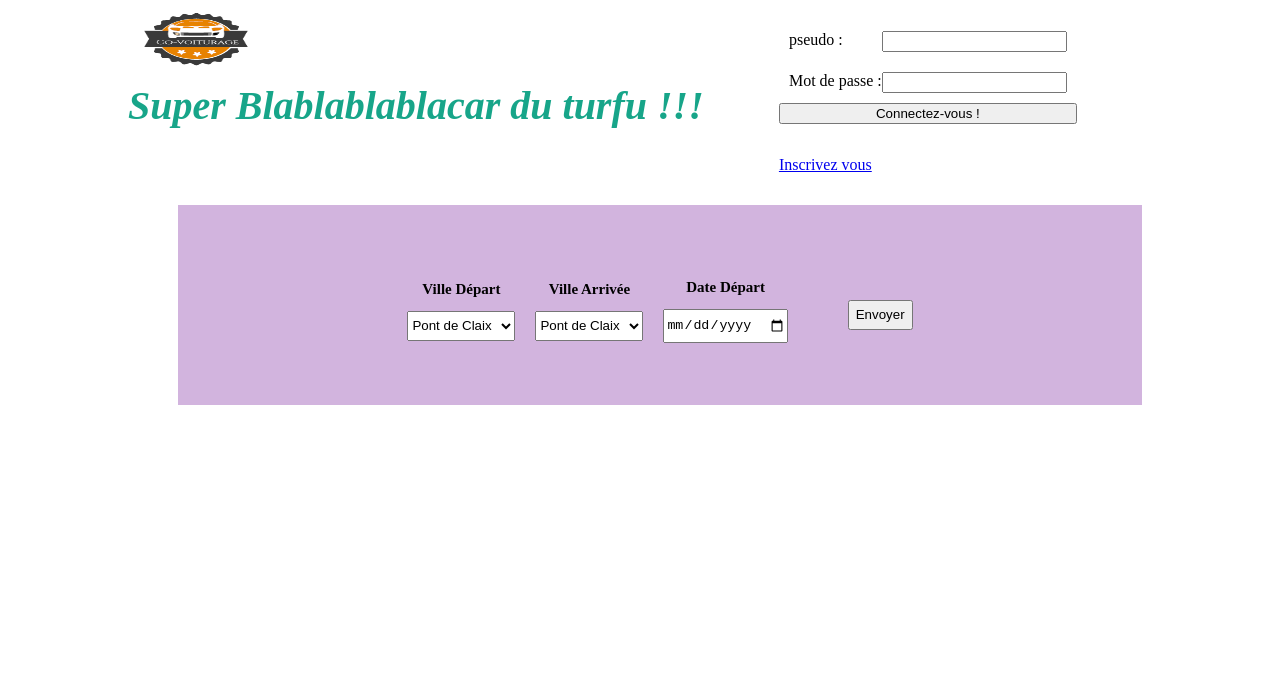
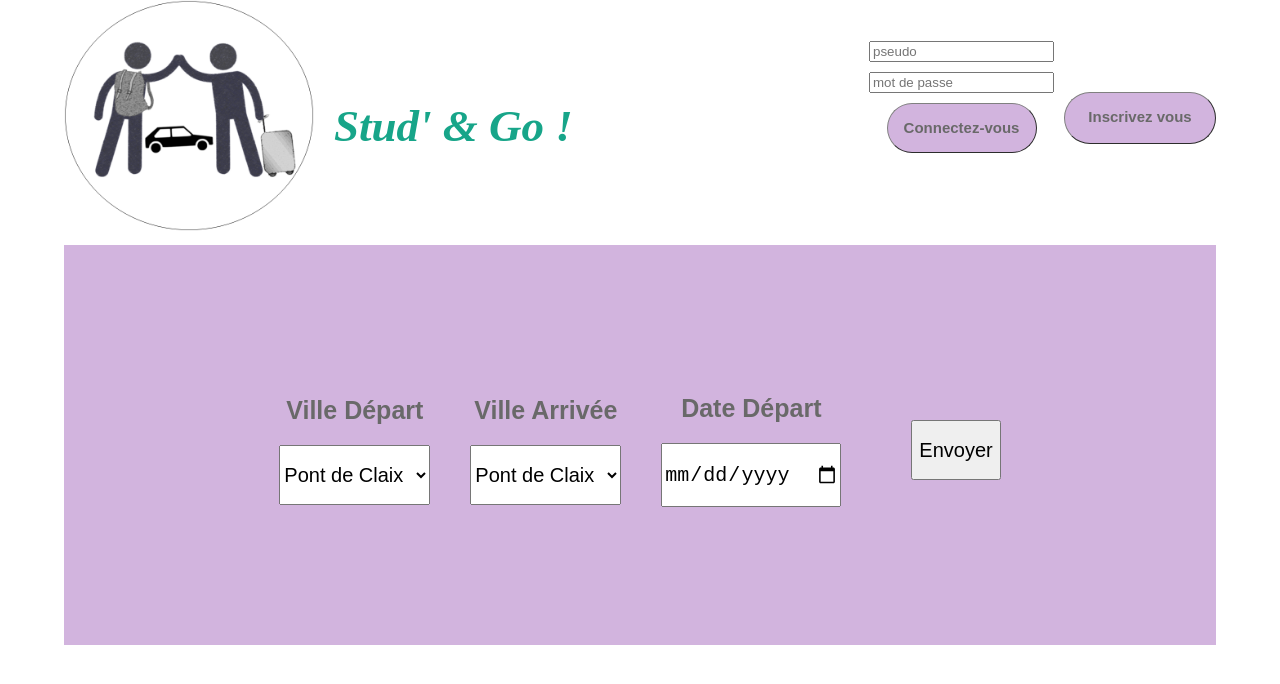
Before and after one commit to reymonlu/Projet_Web_realisation, a PHP site: page /Controleur/mainControler.controler.php in a window 1280 px wide. Shown: the top 684 px of the page. Run offline with PHP 8.4, Linux system fonts and the light colour scheme; data comes from the database, SQL or seed files in the repository.

Commit message:
Le css avance git add .!

```diff
--- a/Ressource/mainVue.css
+++ b/Ressource/mainVue.css
@@ -1,27 +1,190 @@
 body{
-  width: 80%;
+  width: 90%;
   margin: auto;
 }
 
-#ulMenuNav
-{
+
+/* ------------ entete General -------------------*/
+
+
+.enteteLogo{
+  display: flex;
+}
+
+
+.enteteLogo a img{
+  width: 250px;
+}
+
+.enteteLogo h1{
+  margin-top: 100px;
+  margin-left: 20px;
+  font-size: 45px;
+  color: #17a589;             /*vert principal*/
+  font-style: oblique;
+  font-family: "Bradley Hand";
+
+}
+
+
+
+/* ------------ banniereRecherche -------------------*/
+
+
+.recherche{
+  background-color:  #d2b4de ;    /*violet principal*/
+  display: flex;
+  text-align: center;
+  justify-content: center;
+  align-items: center;
+  height: 400px;
+  width: 100%;
+}
+
+/* body form{
+  margin :auto;
+} */
+
+.recherche div{
+  margin: 20px;
+}
+
+ #formRecherche div{
+  margin-top: 10px;
+}
+
+ #formRecherche h2{
+  font-size: 25px;
+  color:#696969;
+  font-family: sans-serif;
+}
+
+.recherche select{
+  height: 60px;
+  font-size: 20px;
+}
+
+.recherche input{
+  font-size: 20px;
+  height: 60px;
+}
+
+
+.recherche div:last-child{
+  margin-left: 50px;
+}
+
+
+
+
+/* ------------ zonUtilisateurOff -------------------*/
+
+#zoneConnexion{
+  display: flex;
+  justify-content: space-between;
+}
+
+#conexionInscription{
+  display: flex;
+  justify-content: center;
+}
+
+.connexion{
+  display: flex;
+  flex-direction: column;
+  justify-content: center;
+  align-items: center;
+  margin-right: 10px;
+}
+
+.connexion input{
+  margin-bottom: 10px;
+}
+
+.boutonsLogin{
+  width: 150px;
+  height: 50px;
+  border: 1px grey outset;
+  background-color: #d2b4de ;
+  border-radius: 30px;
+
+  font-weight: bold;
+  font-family:"Bradley Hand", sans-serif;
+  color: #696969;                      /*gris principal*/
+  font-size: 15px;
+  text-align: center;
+}
+
+.inscription{
+  align-self: center;
+}
+
+a{
+  text-decoration: none;
+}
+
+
+/* ------------ zonUtilisateurOn -------------------*/
+
+
+#zoneDeconnexion{
+  display: flex;
+  justify-content: space-between;
+}
+
+
+
+
+#messageBienvenue{
+  align-items: center;
+  border: 1px solid black;
+  border-radius: 10px;
+  font-family: "Optima", sans-serif;
+  font-weight: bold;
+  text-align: center;
+
+  display: flex;
+  flex-direction: column;
+  justify-content: space-between;
+}
+
+#messageBienvenue p{
+    margin: 0px 5px 0px 5px;
+}
+
+#messageBienvenue a{
+    margin: 5px 0px 15px 0px;
+}
+
+
+
+
+/* ------------ ulMenuNav -------------------*/
+
+
+#ulMenuNav{
   display: flex;
   list-style-type: none;
   margin: auto;
-
+  justify-content: center;
+  align-items: center;
+  margin-top: 10px;
 }
 #ulMenuNav li{
   border: 1px solid #626262;
   border-radius: 5px;
-
-  color:#626262
+  width: 25%;
 }
 #ulMenuNav a
 {
   padding: 10px;
   display: block;
-  background-color: orange;
- text-decoration: none;
+  background-color: #17a589;
+  text-decoration: none;
+  color: #C0C0C0;
+  font-weight: bold;
+  text-align: center;
+  font-size: 20px;
 }
 
 #ulMenuNav a:hover{
@@ -30,87 +193,28 @@ body{
 }
 
 
-.recherche{
-  background-color:  #d2b4de ;
-  display: flex;
+
+/* ------------ zoneAffichageTrajet -------------------*/
+
+#tableauResultatRecherche{
+  margin:auto;
   text-align: center;
-  justify-content: center;
-  align-items: center;
-  height: 200px;
-}
-body form{
-  margin :auto;
-}
-form div{
-  margin: 10px;
+  font-size: 20px;
+  width: 100%;
+  height: 300px;
+  margin-top: 50px;
 }
 
-form h2{
-  font-size: 15px;
-}
+#tableauResultatRecherche th{
+  font-size: 30px;
+  color: white;
+  background-color:#17a589;
+  height: 50px;
 
-.recherche select{
-  height: 30px;
-}
-
-.recherche input{
-  height: 30px;
-}
-
-form div:last-child{
-  margin-left: 50px;
-}
-
-#zoneConnexion{
-  display: flex;
-  justify-content: space-around;
-}
-#zoneConnexion img{
-  width: 25%;
-  height: 40%;
-}
-
-#zoneConnexion form div{
-  display: flex;
-  justify-content: space-between;
-}
-
-#zoneConnexion h1{
-  margin-top: 0px;
-  margin-bottom: 0px;
-  font-size: 40px;
-  color: #17a589;
-  font-style: oblique;
-  font-family: "Bradley Hand";
-
-}
-#zoneConnexion form{
-  display: flex;
-  flex-direction: column;
-  justify-content: space-between;
 }
 
 
+#tableauResultatRecherche td{
+  border-bottom: 1px solid #696969;
 
-#zoneDeconnexion{
-  display: flex;
-  justify-content: space-around;
 }
-#zoneDeconnexion img{
-  width: 25%;
-  height: 40%;
-}
-
-#zoneDeconnexion form div{
-  display: flex;
-  justify-content: space-between;
-}
-
-#zoneDeconnexion h1{
-  margin-top: 0px;
-  margin-bottom: 0px;
-  font-size: 40px;
-  color: #17a589;
-  font-style: oblique;
-  font-family: "Bradley Hand";
-}
--- a/Vue/banniereRecherche.vue.php
+++ b/Vue/banniereRecherche.vue.php
@@ -1,4 +1,4 @@
-<form action="mainControler.controler.php" method="POST">
+<form id="formRecherche" action="mainControler.controler.php" method="POST">
     <div class="recherche">
 
       <div>
--- a/Vue/zoneAffichageTrajet.vue.php
+++ b/Vue/zoneAffichageTrajet.vue.php
@@ -1,4 +1,4 @@
-<table>
+<table id="tableauResultatRecherche">
   <tr> <th>Ville Départ</th> <th>Ville arrivée</th> <th>Conducteur</th> <th>Description</th> <th>Places Diponibles</th> </tr>
   <?php
     foreach ($this->mesTrajetsVue as $key => $value) {?>
--- a/Vue/zoneUtilisateurOff.view.php
+++ b/Vue/zoneUtilisateurOff.view.php
@@ -1,27 +1,47 @@
 <div id="zoneConnexion">
-  <div>
-    <a href="mainControler.controler.php"><img src="./../Ressource/logo.png" alt="Logo du site"></a>
-    <h1>Super Blablablablacar du turfu !!! </h1>
+  <div class="enteteLogo">
+    <a href="mainControler.controler.php"><img src="./../Ressource/logo.png" alt="Le logo du site"></a>
+    <h1>Stud' & Go ! </h1>
 
   </div>
 
 
-  <form action="mainControler.controler.php" method="post">
-    <div>
-      <label for="pseudo">pseudo : </label>
-      <input type="text" name="pseudo" id="pseudo" required>
 
+
+
+<form id="conexionInscription" action="mainControler.controler.php" method="post">
+
+  <div class="connexion">
+
+    <!-- <div> -->
+      <label for="pseudo"> </label>
+      <input type="text" name="pseudo" placeholder="pseudo" id="pseudo" required>
+
+    <!-- </div>
+
+    <div> -->
+
+      <label for="motDePasse"> </label>
+      <input type="password" name="motDePasse" placeholder="mot de passe" id="motDePasse" required>
+
+    <!-- </div>
+
+    <div> -->
+      <input class="boutonsLogin" id="connectezVous" type="submit" value="Connectez-vous">
+      <p><?= isset($this->error) ? $this->error : "" ?> </p>
+    <!-- </div> -->
+
+  </div>
+
+  <div class="inscription">
+
+
+    <a href="inscription.controler.php">
+      <div class="boutonsLogin">
+        <p id="inscrivezVous"> Inscrivez vous</p></div>
+      </a>
     </div>
 
-    <div>
-
-      <label for="motDePasse">Mot de passe : </label>
-      <input type="password" name="motDePasse" id="motDePasse" required>
-
-    </div>
-    <input type="submit" value="Connectez-vous !">
-    <p><?= isset($this->error) ? $this->error : "" ?> </p>
-  <a href="inscription.controler.php">Inscrivez vous</a>
   </form>
 
 </div>
```
Also changed, not shown: Ressource/inscription.css (+58 -3 lines), Vue/inscription.vue.php (+48 -33 lines), Vue/zoneUtilisateurOn.view.php (+8 -5 lines), Ressource/logo.png.
